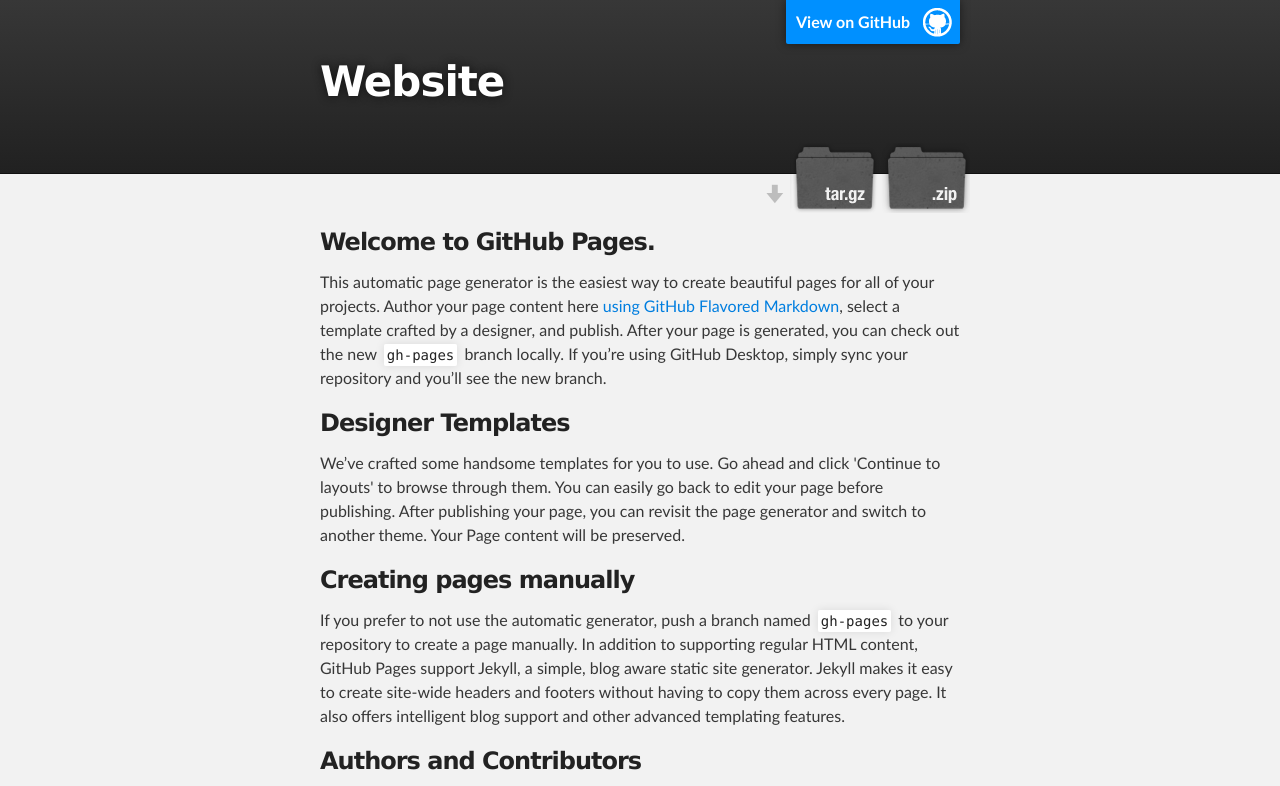
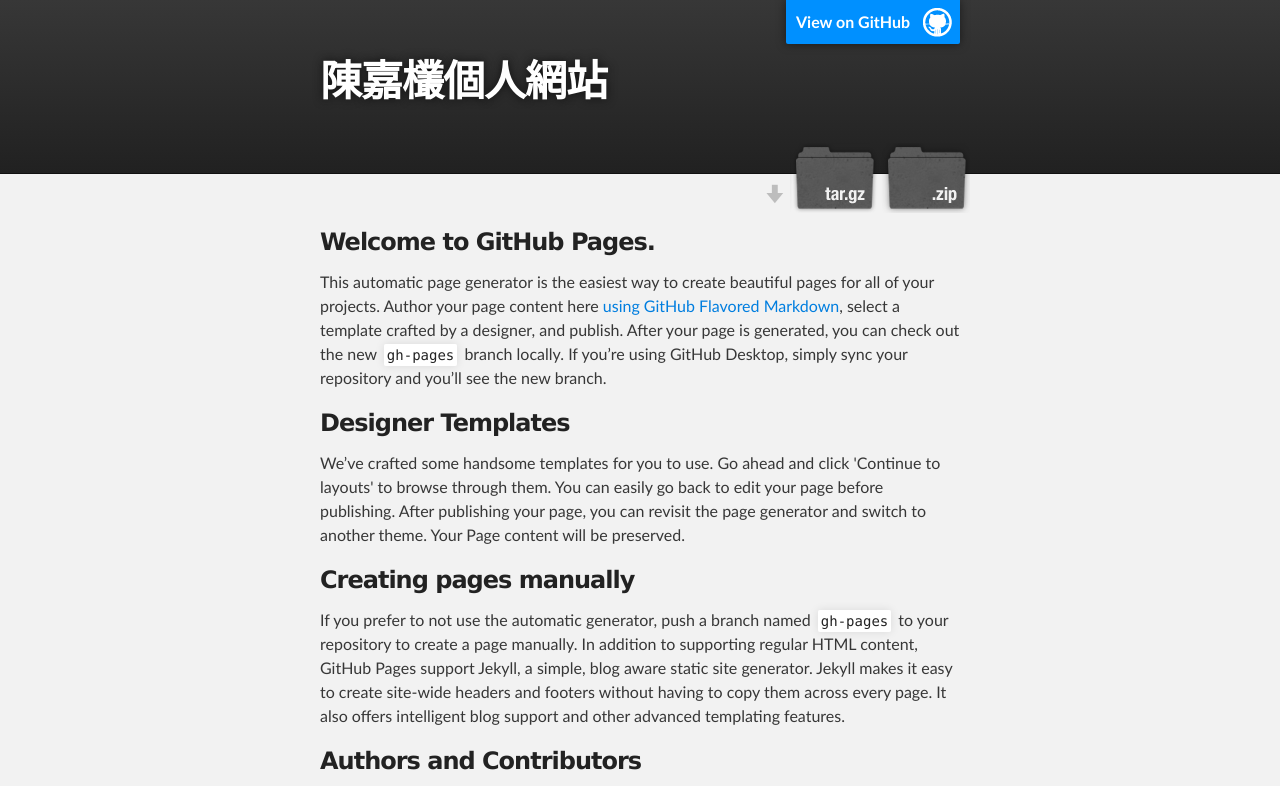
Before and after one commit to ccchen714/website, a plain HTML site: page index.html in a window 1280 px wide. Shown: the top 786 px of the page. Drawn offline with Linux system fonts and the light colour scheme.

Commit message:
Update index.html

```diff
--- a/index.html
+++ b/index.html
@@ -18,7 +18,7 @@
         <header class="inner">
           <a id="forkme_banner" href="https://github.com/ccchen714/website">View on GitHub</a>
 
-          <h1 id="project_title">Website</h1>
+          <h1 id="project_title">陳嘉欉個人網站</h1>
           <h2 id="project_tagline"></h2>
 
             <section id="downloads">
```
